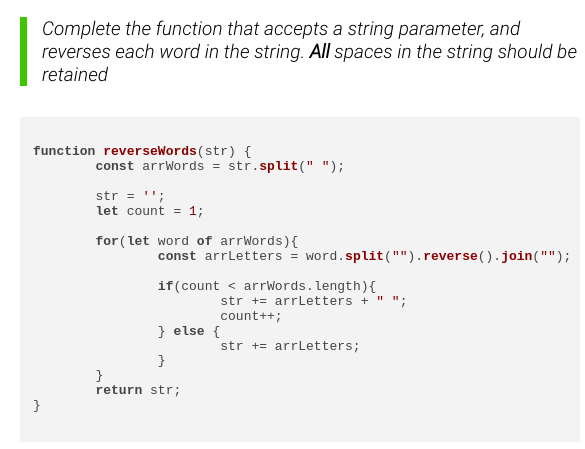
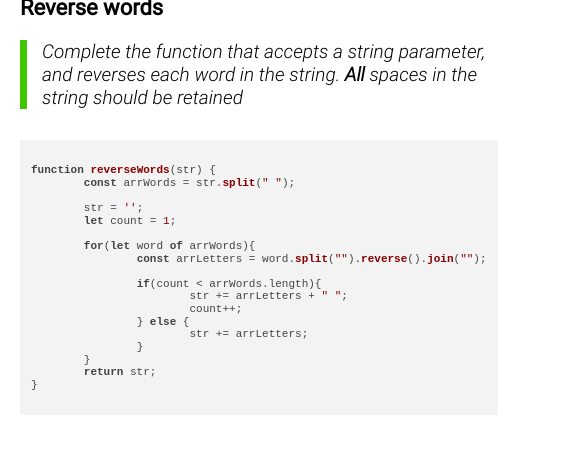
Before and after one commit to VeronikaBogdan/rsschool-cv, a plain HTML site: page index.html in a window 390 px wide. Shown: the part 1030-1479 px from the top of the page, 585 px wide, since content can reach past the window. Drawn offline with nearby package versions, Linux system fonts and the light colour scheme.

Commit message:
fix: change adapt

```diff
--- a/css/style.css
+++ b/css/style.css
@@ -313,7 +313,7 @@ footer ul#footer a:hover {
 		--h3: 19px;
 		--h4: 17px;
 		--p: 15px;
-		--code: 13px;
+		--code: 11px;
 	}
 	.container {
 		max-width: 560px;
@@ -384,7 +384,7 @@ footer ul#footer a:hover {
 		--h3: 24px;
 		--h4: 22px;
 		--p: 19px;
-		--code: 13px;
+		--code: 11px;
 	}
 	.header{
 		max-width: 100%;
@@ -423,6 +423,9 @@ footer ul#footer a:hover {
 		max-width: 100%;
 		padding: 0 20px;
 	}
+	#footer, .header {
+		max-width: 100%;
+	}
 	#logo {
 		width: 100px;
 	}
```
